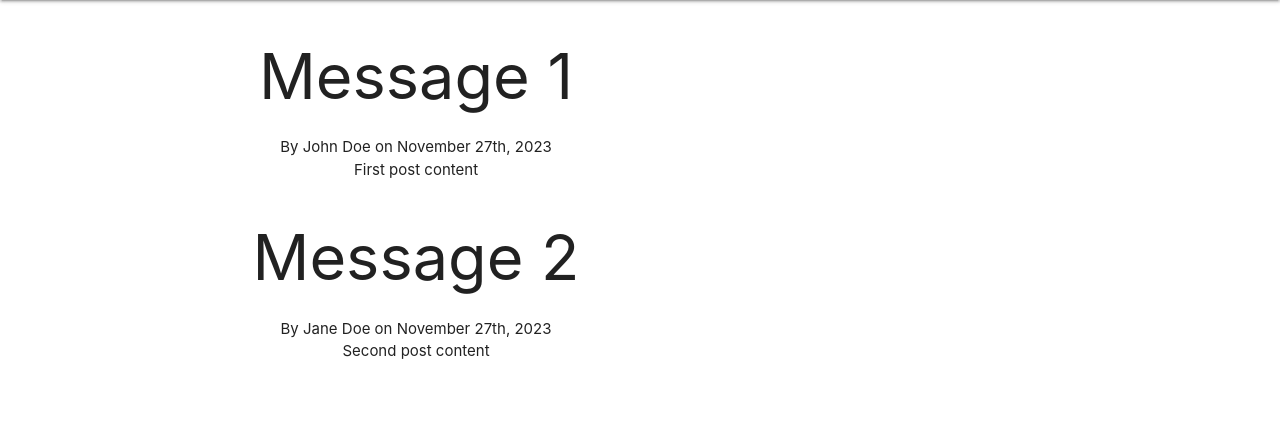
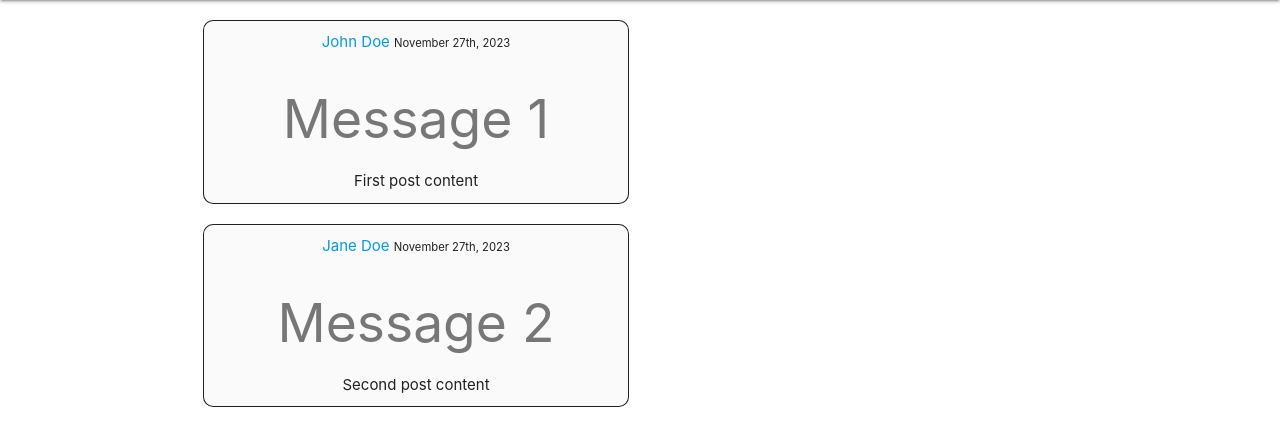
Before and after one commit to KDugg84/CI-Flask-Messenger-MS3-CA, a Flask app: page / in a window 1280 px wide. Shown: the part 64-510 px from the top of the page. Run offline with Flask 2, Linux system fonts and the light colour scheme.

Commit message:
Add html code for message structure

```diff
--- a/flaskmessenger/templates/home.html
+++ b/flaskmessenger/templates/home.html
@@ -1,8 +1,15 @@
 {% extends "base.html" %}
 {% block content %}
 {% for post in posts %}
-<h1>{{ post.title }}</h1>
-<p>By {{ post.author }} on {{ post.date_posted }}</p>
-<p>{{ post.content }}</p>
+<article>
+    <div class="content-section">
+        <div class="content-metadata">
+            <a href="#">{{ post.author }}</a>
+            <small>{{ post.date_posted }}</small>
+        </div>
+        <h2><a class="message-title" href="#">{{ post.title }}</a></h2>
+        <p class="message-content">{{ post.content }}</p>
+    </div>
+</article>
 {% endfor %}
 {% endblock content %}
```
